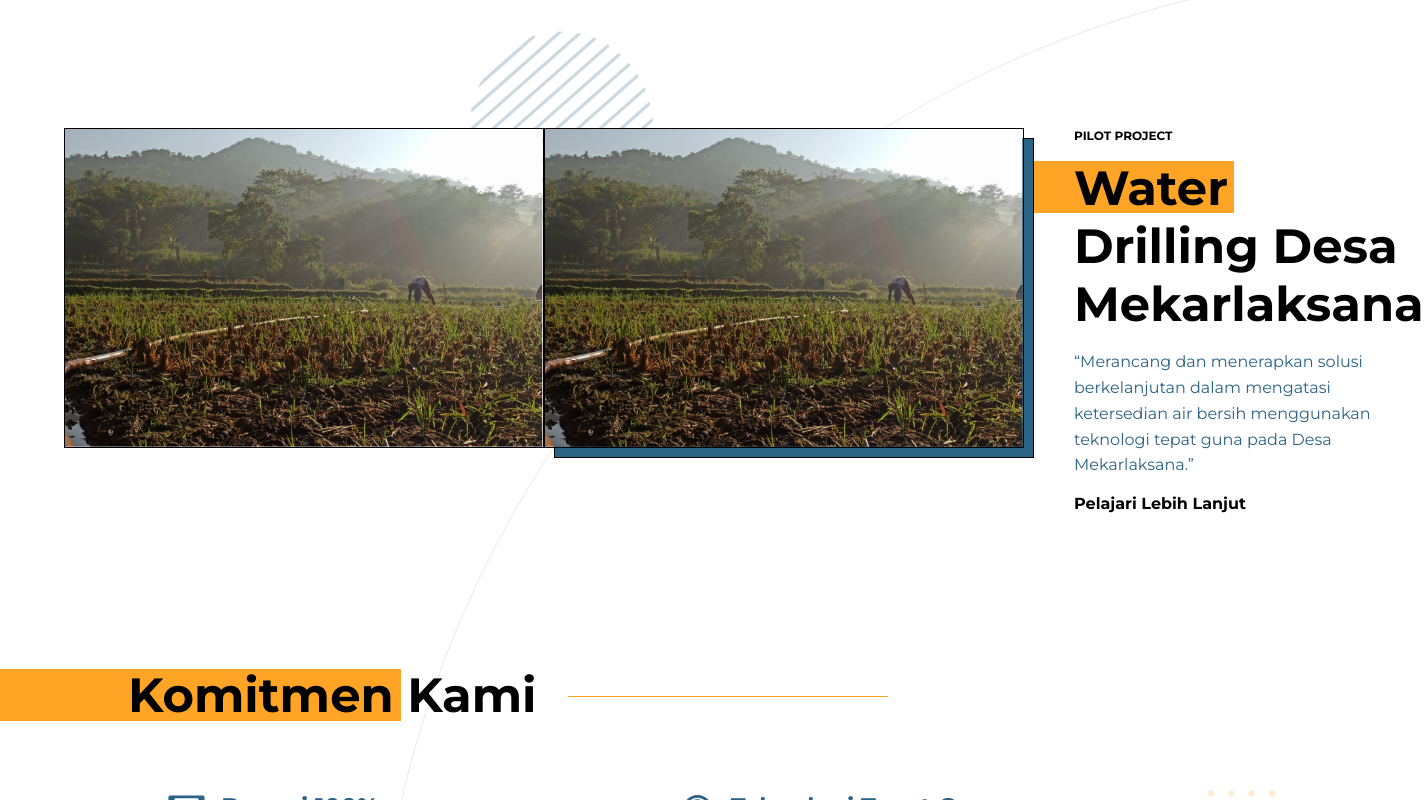
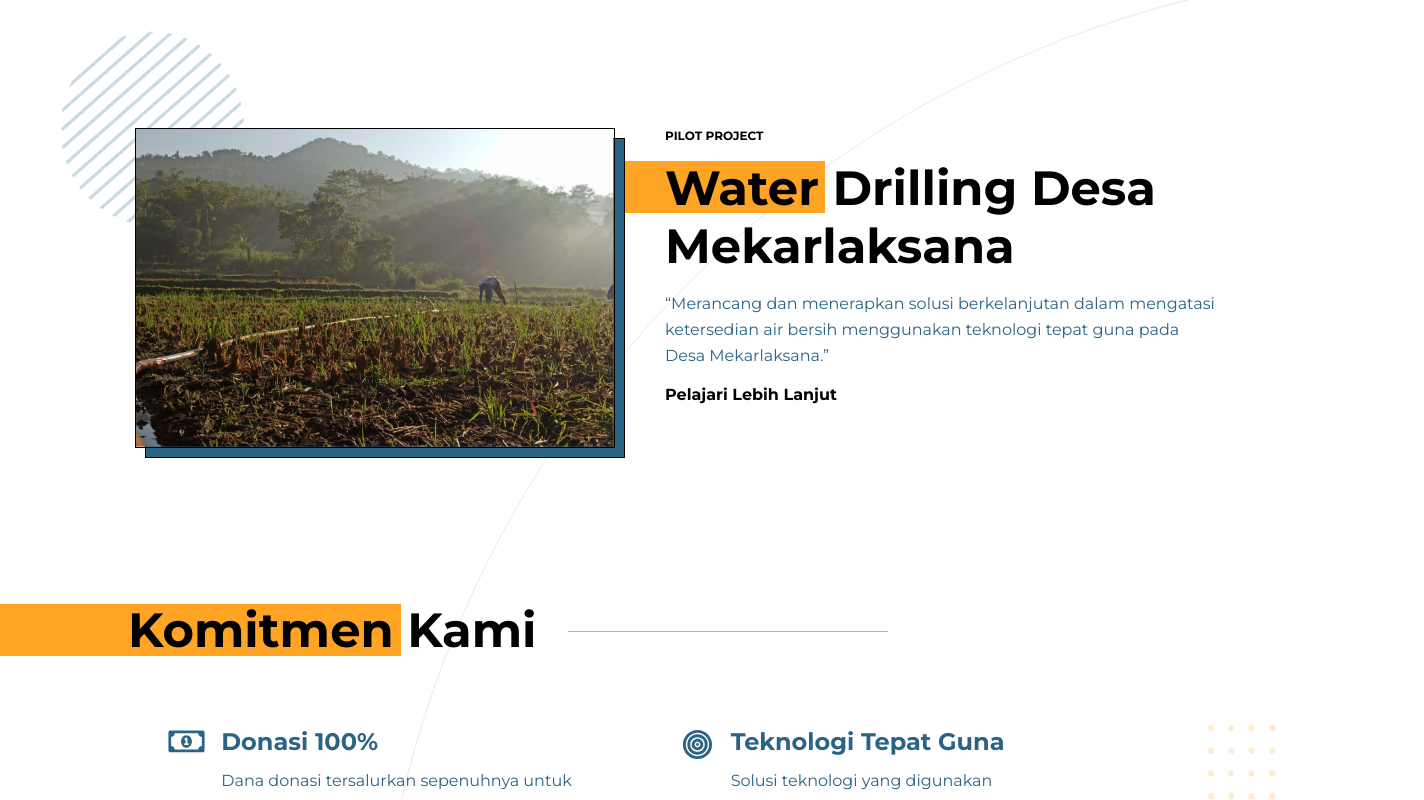
Before and after one commit to vashafaris/aquifera-client, a Next.js app: page / in a window 1280 px wide. Shown: the part 820-1620 px from the top of the page, 1424 px wide, since content can reach past the window. Built offline with nearby package versions, Linux system fonts and the light colour scheme.

Commit message:
feature/mobile-responsive

```diff
--- a/components/home/Contribution/index.tsx
+++ b/components/home/Contribution/index.tsx
@@ -295,7 +295,7 @@ const Contribution = () => {
         <h3>Tertarik Ikut Berkontribusi?</h3>
         <Input
           placeholder='Alamat Email'
-          width='30%'
+          width='40%'
           onChange={(e) => setEmail(e.target.value)}
         />
         <button className='button' type='submit'>
--- a/components/home/Village/index.tsx
+++ b/components/home/Village/index.tsx
@@ -26,7 +26,7 @@ const Styled = styled.section`
     top: 0;
     right: 0;
 
-    @media (max-width: ${DEVICE_SIZE.laptop}) {
+    @media (max-width: ${DEVICE_SIZE.tablet}) {
       flex: 0;
       display: none;
     }
@@ -38,7 +38,7 @@ const Styled = styled.section`
 
     display: flex;
 
-    @media (max-width: ${DEVICE_SIZE.laptop}) {
+    @media (max-width: ${DEVICE_SIZE.tablet}) {
       flex-direction: column;
     }
 
@@ -50,15 +50,20 @@ const Styled = styled.section`
       display: flex;
       justify-content: flex-end;
 
-      @media (max-width: ${DEVICE_SIZE.laptop}) {
+      @media (max-width: ${DEVICE_SIZE.tablet}) {
         flex: 0;
         display: none;
       }
 
       &--small {
-        display: flex;
+        display: none;
+
         justify-content: center;
         margin-bottom: 3.6rem;
+
+        @media (max-width: ${DEVICE_SIZE.tablet}) {
+          display: flex;
+        }
 
         .village-img {
           width: 48rem;
@@ -76,7 +81,7 @@ const Styled = styled.section`
         position: relative;
         border: 0.1rem solid black;
 
-        @media (max-width: ${DEVICE_SIZE.laptop}) {
+        @media (max-width: ${DEVICE_SIZE.tablet}) {
           display: none;
         }
       }
@@ -89,7 +94,7 @@ const Styled = styled.section`
         width: 20rem;
         height: 20rem;
 
-        @media (max-width: ${DEVICE_SIZE.laptop}) {
+        @media (max-width: ${DEVICE_SIZE.tablet}) {
           display: none;
         }
       }
@@ -106,7 +111,7 @@ const Styled = styled.section`
 
         transform: translate(0.8rem, 1rem);
 
-        @media (max-width: ${DEVICE_SIZE.laptop}) {
+        @media (max-width: ${DEVICE_SIZE.tablet}) {
           display: none;
         }
       }
@@ -285,12 +290,10 @@ const Village = () => {
       />
       <div className='container'>
         <div className='img-container--small'>
-          <motion.img
+          <img
             src='/png/home-village.png'
             alt='desa mekarlaksana'
             className='village-img'
-            animate={imgAnimation}
-            initial={imgInitialState}
           />
         </div>
         <div className='img-container'>
```
